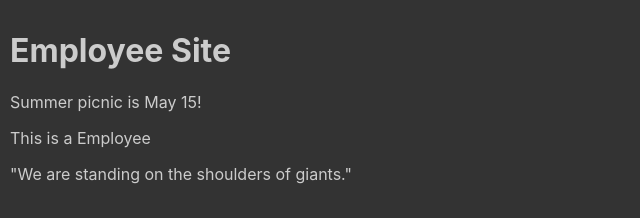
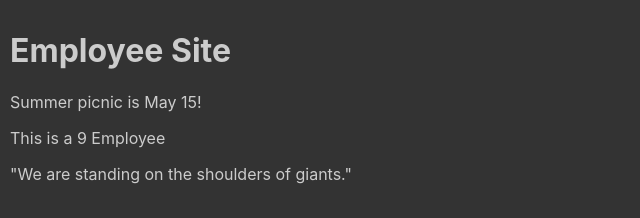
Before and after one commit to omr-dev/create-employee-site-with-components-and-props, a React (Vite) app: page / in a window 1280 px wide. Shown: the top 218 px of the page, without its empty margins (0-640 px from the left). Built offline with nearby package versions, Linux system fonts and the light colour scheme.

Commit message:
employee data added

```diff
--- a/src/components/Employee.jsx
+++ b/src/components/Employee.jsx
@@ -1,3 +1,4 @@
+import employee from '../data/employee.json'
 export function Employee(){
-    return <p>This is a Employee</p>
+    return <p>This is a { employee.length} Employee</p>
 }
--- /dev/null
+++ b/src/data/employee.json
@@ -0,0 +1,240 @@
+[
+    {
+        "employeeID": 2,
+        "lastName": "Fuller",
+        "firstName": "Andrew",
+        "title": "Vice President Sales",
+        "titleOfCourtesy": "Dr.",
+        "birthDate": "1952-02-19 00:00:00.000",
+        "hireDate": "1992-08-14 00:00:00.000",
+        "address": {
+            "street": "908 W. Capital Way",
+            "city": "Tacoma",
+            "region": "WA",
+            "postalCode": 98401,
+            "country": "USA",
+            "phone": "(206) 555-9482"
+        },
+        "notes": "Andrew received his BTS commercial in 1974 and a Ph.D. in international marketing from the University of Dallas in 1981.  He is fluent in French and Italian and reads German.  He joined the company as a sales representative was promoted to sales manager",
+        "reportsTo": "NULL",
+        "territoryIDs": [
+            1730,
+            1833,
+            2116,
+            2139,
+            2184,
+            40222,
+            1581
+        ]
+    },
+    {
+        "employeeID": 5,
+        "lastName": "Buchanan",
+        "firstName": "Steven",
+        "title": "Sales Manager",
+        "titleOfCourtesy": "Mr.",
+        "birthDate": "1955-03-04 00:00:00.000",
+        "hireDate": "1993-10-17 00:00:00.000",
+        "address": {
+            "street": "14 Garrett Hill",
+            "city": "London",
+            "region": "NULL",
+            "postalCode": "SW1 8JR",
+            "country": "UK",
+            "phone": "(71) 555-4848"
+        },
+        "notes": "Steven Buchanan graduated from St. Andrews University in Scotland with a BSC degree in 1976.  Upon joining the company as a sales representative in 1992 he spent 6 months in an orientation program at the Seattle office.",
+        "reportsTo": 2,
+        "territoryIDs": [
+            2903,
+            7960,
+            8837,
+            10019,
+            10038,
+            11747,
+            14450
+        ]
+    },
+    {
+        "employeeID": 1,
+        "lastName": "Davolio",
+        "firstName": "Nancy",
+        "title": "Sales Representative",
+        "titleOfCourtesy": "Ms.",
+        "birthDate": "1948-12-08 00:00:00.000",
+        "hireDate": "1992-05-01 00:00:00.000",
+        "address": {
+            "street": "507 20th Ave. E. Apt. 2A",
+            "city": "Seattle",
+            "region": "WA",
+            "postalCode": 98122,
+            "country": "USA",
+            "phone": "(206) 555-9857"
+        },
+        "notes": "Education includes a BA in psychology from Colorado State University in 1970.  She also completed The Art of the Cold Call.  Nancy is a member of Toastmasters International.",
+        "reportsTo": 2,
+        "territoryIDs": [
+            6897,
+            19713
+        ]
+    },
+    {
+        "employeeID": 3,
+        "lastName": "Leverling",
+        "firstName": "Janet",
+        "title": "Sales Representative",
+        "titleOfCourtesy": "Ms.",
+        "birthDate": "1963-08-30 00:00:00.000",
+        "hireDate": "1992-04-01 00:00:00.000",
+        "address": {
+            "street": "722 Moss Bay Blvd.",
+            "city": "Kirkland",
+            "region": "WA",
+            "postalCode": 98033,
+            "country": "USA",
+            "phone": "(206) 555-3412"
+        },
+        "notes": "Janet has a BS degree in chemistry from Boston College (1984). She has also completed a certificate program in food retailing management.  Janet was hired as a sales associate in 1991 and promoted to sales representative in February 1992.",
+        "reportsTo": 2,
+        "territoryIDs": [
+            30346,
+            31406,
+            32859,
+            33607
+        ]
+    },
+    {
+        "employeeID": 4,
+        "lastName": "Peacock",
+        "firstName": "Margaret",
+        "title": "Sales Representative",
+        "titleOfCourtesy": "Mrs.",
+        "birthDate": "1937-09-19 00:00:00.000",
+        "hireDate": "1993-05-03 00:00:00.000",
+        "address": {
+            "street": "4110 Old Redmond Rd.",
+            "city": "Redmond",
+            "region": "WA",
+            "postalCode": 98052,
+            "country": "USA",
+            "phone": "(206) 555-8122"
+        },
+        "notes": "Margaret holds a BA in English literature from Concordia College (1958) and an MA from the American Institute of Culinary Arts (1966).  She was assigned to the London office temporarily from July through November 1992.",
+        "reportsTo": 2,
+        "territoryIDs": [
+            20852,
+            27403,
+            27511
+        ]
+    },
+    {
+        "employeeID": 6,
+        "lastName": "Suyama",
+        "firstName": "Michael",
+        "title": "Sales Representative",
+        "titleOfCourtesy": "Mr.",
+        "birthDate": "1963-07-02 00:00:00.000",
+        "hireDate": "1993-10-17 00:00:00.000",
+        "address": {
+            "street": "Coventry House Miner Rd.",
+            "city": "London",
+            "region": "NULL",
+            "postalCode": "EC2 7JR",
+            "country": "UK",
+            "phone": "(71) 555-7773"
+        },
+        "notes": "Michael is a graduate of Sussex University (MA Economics 1983) and the University of California at Los Angeles (MBA marketing 1986).  He has also taken the courses Multi-Cultural Selling and Time Management for the Sales Professional.",
+        "reportsTo": 5,
+        "territoryIDs": [
+            85014,
+            85251,
+            98004,
+            98104,
+            98052
+        ]
+    },
+    {
+        "employeeID": 7,
+        "lastName": "King",
+        "firstName": "Robert",
+        "title": "Sales Representative",
+        "titleOfCourtesy": "Mr.",
+        "birthDate": "1960-05-29 00:00:00.000",
+        "hireDate": "1994-01-02 00:00:00.000",
+        "address": {
+            "street": "Edgeham Hollow Winchester Way",
+            "city": "London",
+            "region": "NULL",
+            "postalCode": "RG1 9SP",
+            "country": "UK",
+            "phone": "(71) 555-5598"
+        },
+        "notes": "Robert King served in the Peace Corps and traveled extensively before completing his degree in English at the University of Michigan in 1992 the year he joined the company.",
+        "reportsTo": 5,
+        "territoryIDs": [
+            60601,
+            80202,
+            80909,
+            90405,
+            94025,
+            94105,
+            95008,
+            95054,
+            95060,
+            60179
+        ]
+    },
+    {
+        "employeeID": 8,
+        "lastName": "Callahan",
+        "firstName": "Laura",
+        "title": "Inside Sales Coordinator",
+        "titleOfCourtesy": "Ms.",
+        "birthDate": "1958-01-09 00:00:00.000",
+        "hireDate": "1994-03-05 00:00:00.000",
+        "address": {
+            "street": "4726 11th Ave. N.E.",
+            "city": "Seattle",
+            "region": "WA",
+            "postalCode": 98105,
+            "country": "USA",
+            "phone": "(206) 555-1189"
+        },
+        "notes": "Laura received a BA in psychology from the University of Washington.  She has also completed a course in business French.  She reads and writes French.",
+        "reportsTo": 2,
+        "territoryIDs": [
+            19428,
+            44122,
+            45839,
+            53404
+        ]
+    },
+    {
+        "employeeID": 9,
+        "lastName": "Dodsworth",
+        "firstName": "Anne",
+        "title": "Sales Representative",
+        "titleOfCourtesy": "Ms.",
+        "birthDate": "1966-01-27 00:00:00.000",
+        "hireDate": "1994-11-15 00:00:00.000",
+        "address": {
+            "street": "7 Houndstooth Rd.",
+            "city": "London",
+            "region": "NULL",
+            "postalCode": "WG2 7LT",
+            "country": "UK",
+            "phone": "(71) 555-4444"
+        },
+        "notes": "Anne has a BA degree in English from St. Lawrence College.  She is fluent in French and German.",
+        "reportsTo": 5,
+        "territoryIDs": [
+            3049,
+            3801,
+            48075,
+            48084,
+            48304,
+            55113,
+            55439
+        ]
+    }
+]
```
